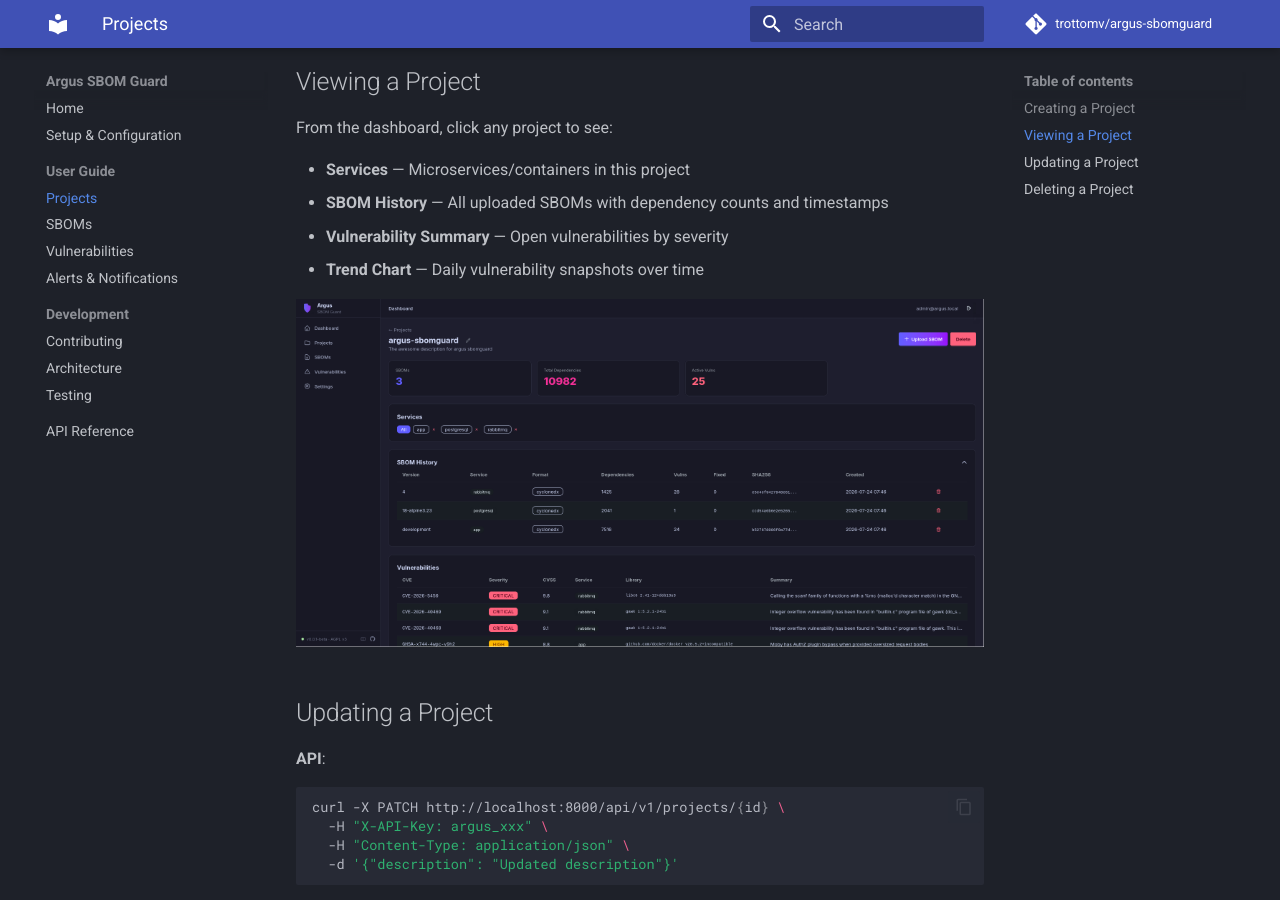
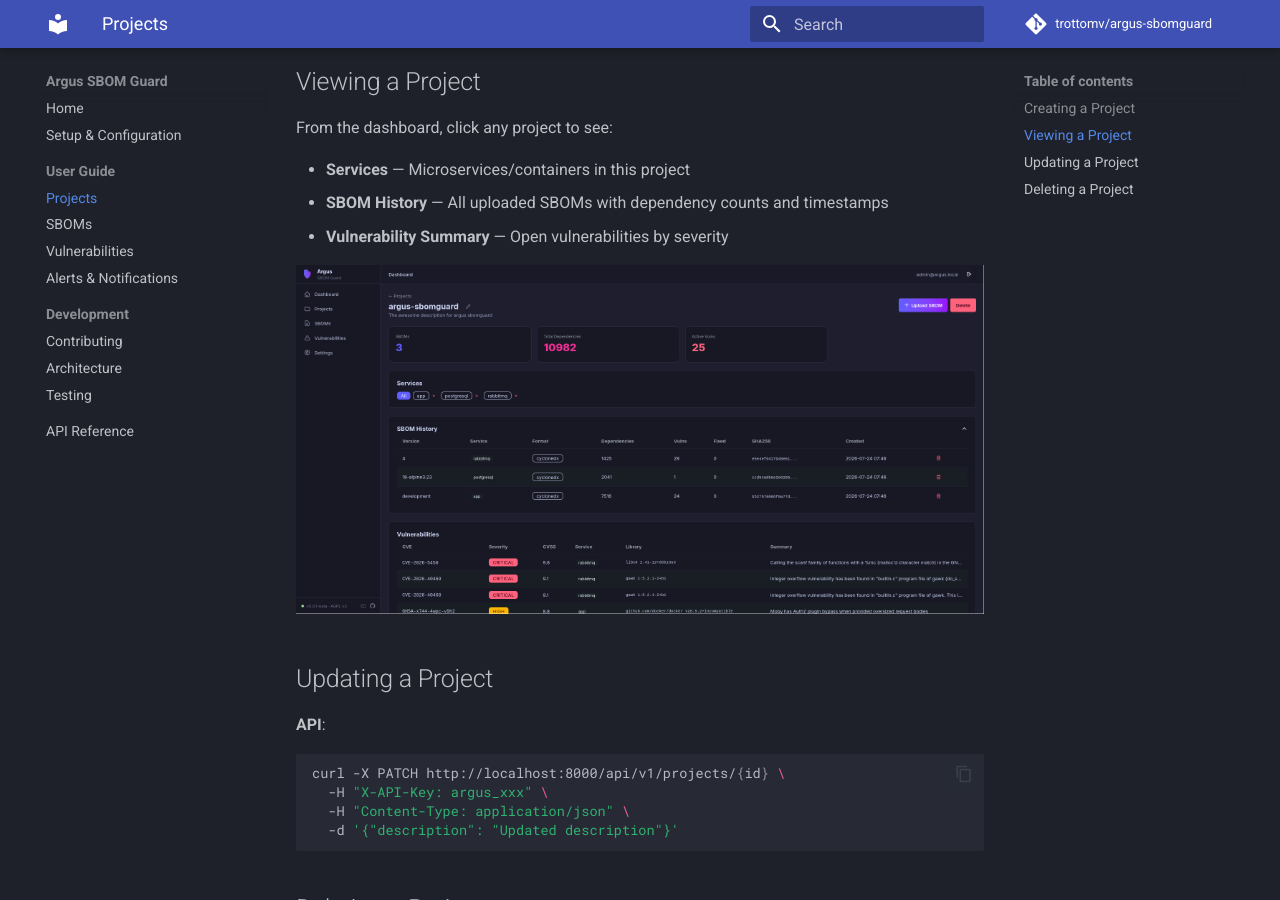
Before and after one commit to trottomv/argus-sbomguard, an MkDocs documentation site: the page built from docs/guide/projects.md, in a window 1280 px wide and 900 px high, scrolled down 738 px. Built offline with MkDocs 1.6.1 and Material for MkDocs 9.7.7, drawn with Linux system fonts in a browser that asks for light colours; comment, search, counter and statistics services are not loaded.

Commit message:
docs: remove trend chart from project detail (dashboard only)

```diff
--- a/docs/guide/projects.md
+++ b/docs/guide/projects.md
@@ -30,9 +30,8 @@ From the dashboard, click any project to see:
 - **Services** — Microservices/containers in this project
 - **SBOM History** — All uploaded SBOMs with dependency counts and timestamps
 - **Vulnerability Summary** — Open vulnerabilities by severity
-- **Trend Chart** — Daily vulnerability snapshots over time
 
-![Project detail — services, SBOM versions, vulnerabilities, and trend chart](../img/project-detail.png)
+![Project detail — services, SBOM versions, and vulnerabilities](../img/project-detail.png)
 
 ## Updating a Project
 
```
